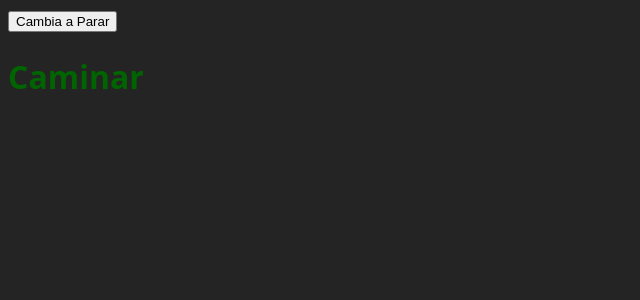
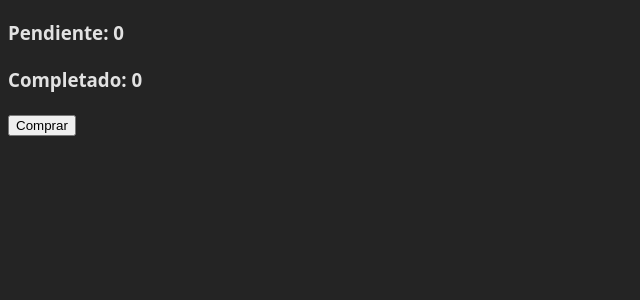
Before and after one commit to bryan-ignacio/react_v19.1, a React (Vite) app in the folder 02-interactividad/: page / in a window 1280 px wide. Shown: the top 300 px of the page, without its empty margins (0-640 px from the left). Built offline with nearby package versions, Linux system fonts and the light colour scheme.

Commit message:
first commit

```diff
--- /dev/null
+++ b/02-interactividad/src/components/02-el-estado/06-cola-actualizaciones-del-estado/02-desafios/Desafio1.jsx
@@ -0,0 +1,27 @@
+import { useState } from "react";
+
+export default function RequestTracker() {
+  const [pending, setPending] = useState(0);
+  const [completed, setCompleted] = useState(0);
+
+  async function handleClick() {
+    setPending(pending + 1);
+    await delay(3000);
+    setPending(pending - 1);
+    setCompleted(completed + 1);
+  }
+
+  return (
+    <>
+      <h3>Pendiente: {pending}</h3>
+      <h3>Completado: {completed}</h3>
+      <button onClick={handleClick}>Comprar</button>
+    </>
+  );
+}
+
+function delay(ms) {
+  return new Promise((resolve) => {
+    setTimeout(resolve, ms);
+  });
+}
--- a/02-interactividad/src/main.jsx
+++ b/02-interactividad/src/main.jsx
@@ -2,10 +2,10 @@ import { StrictMode } from "react";
 import { createRoot } from "react-dom/client";
 import "./index.css";
 
-import App from "./components//02-el-estado/05-como-una-instantanea/App";
+import RequestTracker from "./components/02-el-estado/06-cola-actualizaciones-del-estado/02-desafios/Desafio1";
 
 createRoot(document.getElementById("root")).render(
   <StrictMode>
-    <App />
+    <RequestTracker />
   </StrictMode>
 );
```
Also changed, not shown: 02-interactividad/src/components/02-el-estado/06-cola-actualizaciones-del-estado/01-actualizar-var-estado-multi-veces/App.jsx (added, +29 -0 lines).
